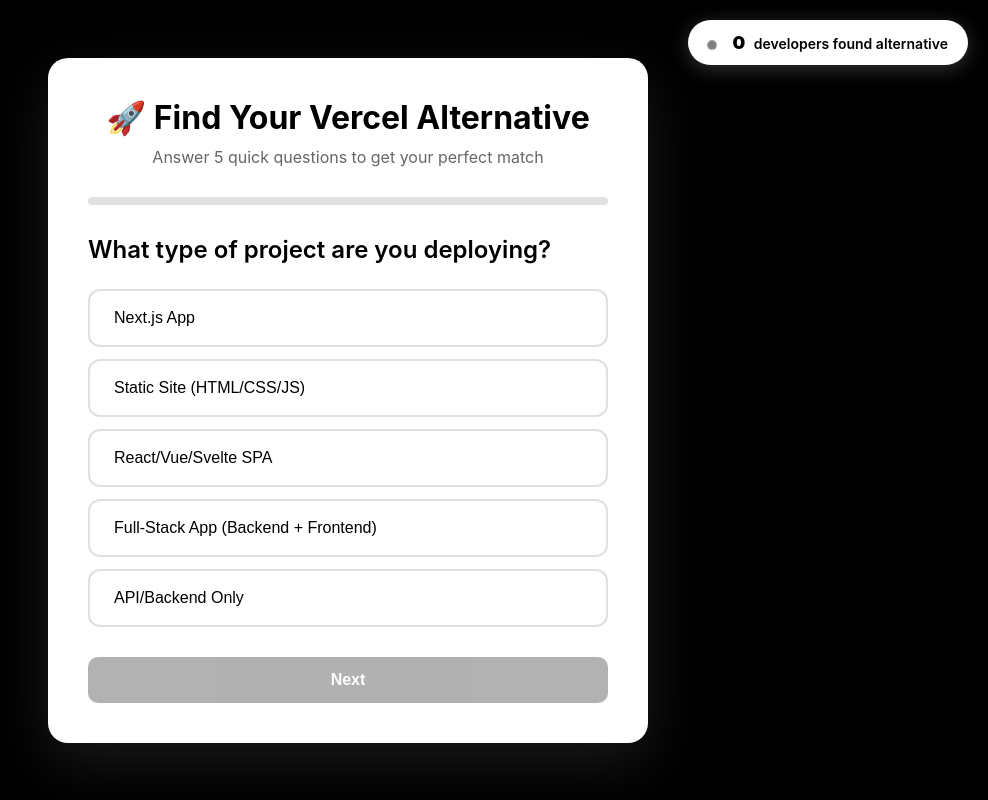
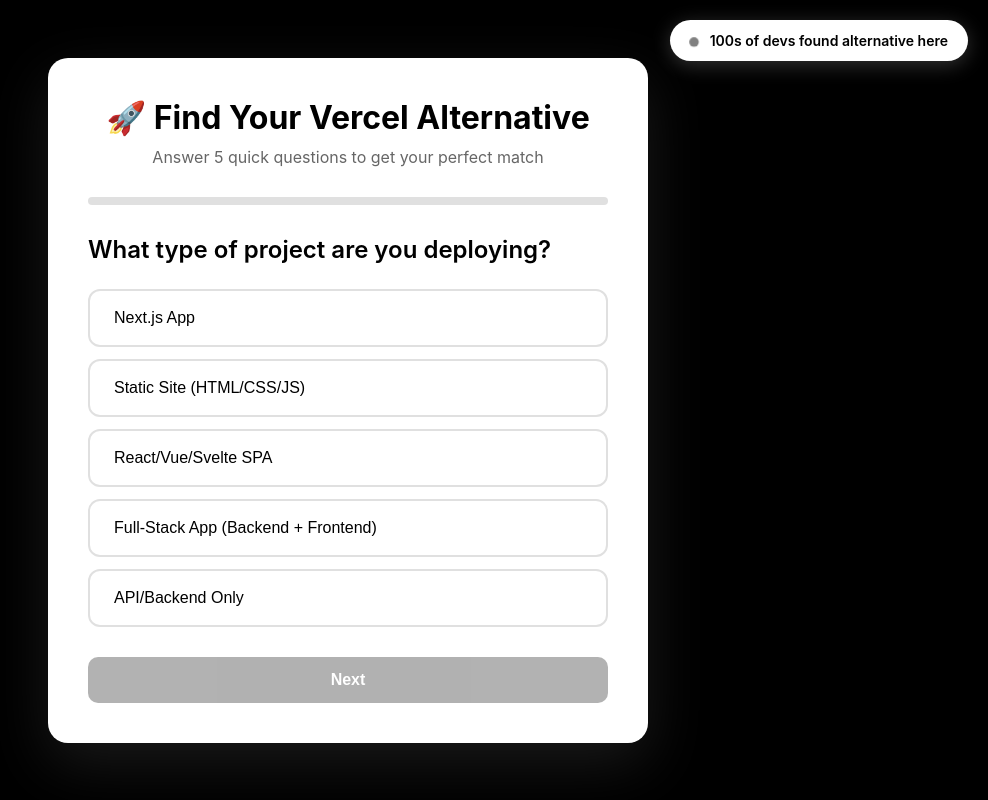
Before and after one commit to rimshadpcs/vercel-alternatives, a plain HTML site: page index.html in a window 1280 px wide. Shown: the whole page, without its empty margins (292-1280 px from the left). Drawn offline with Linux system fonts and the light colour scheme.

Commit message:
Update index.html

```diff
--- a/index.html
+++ b/index.html
@@ -34,12 +34,6 @@
             font-size: 14px;
             box-shadow: 0 4px 20px rgba(255,255,255,0.2);
             z-index: 1000;
-        }
-
-        .live-counter .number {
-            font-size: 18px;
-            font-weight: 900;
-            margin: 0 5px;
         }
 
         .live-counter .pulse {
@@ -395,18 +389,13 @@
                 font-size: 12px;
                 padding: 10px 15px;
             }
-
-            .live-counter .number {
-                font-size: 16px;
-            }
         }
     </style>
 </head>
 <body>
     <div class="live-counter">
         <span class="pulse"></span>
-        <span class="number" id="counterNumber">...</span>
-        <span>developers found alternative</span>
+        <span>100s of devs found alternative here</span>
     </div>
 
     <div class="container">
@@ -481,7 +470,7 @@
         <div class="results">
             <div class="celebration">
                 <h3>🎉 You're one of us now!</h3>
-                <p>You've joined thousands making the switch</p>
+                <p>You've joined 100s of developers who found their alternative</p>
             </div>
 
             <div class="result-card" id="resultCard">
@@ -644,42 +633,6 @@
         const nextBtn = document.getElementById('nextBtn');
         const backBtn = document.getElementById('backBtn');
         const restartBtn = document.getElementById('restartBtn');
-        const counterNumber = document.getElementById('counterNumber');
-
-        // Use GoatCounter API - more reliable and privacy-focused
-        // Alternative: We'll use a simple localStorage + random initial count for demo
-
-        let completionCount = 0;
-
-        // Load counter - using a combo of localStorage and estimation
-        function loadCounter() {
-            // Check if we have a local count
-            const stored = localStorage.getItem('vercel-alt-local-count');
-
-            if (stored) {
-                completionCount = parseInt(stored);
-            } else {
-                // Start with a realistic seed number based on time
-                // This gives social proof even for new deployments
-                const daysSinceLaunch = Math.floor((Date.now() - new Date('2025-09-30').getTime()) / (1000 * 60 * 60 * 24));
-                completionCount = Math.max(0, daysSinceLaunch * 50); // ~50 per day estimate
-                localStorage.setItem('vercel-alt-local-count', completionCount);
-            }
-
-            counterNumber.textContent = completionCount.toLocaleString();
-            return completionCount;
-        }
-
-        // Increment counter
-        function incrementCounter() {
-            completionCount++;
-            localStorage.setItem('vercel-alt-local-count', completionCount);
-            counterNumber.textContent = completionCount.toLocaleString();
-            console.log('Counter incremented to:', completionCount);
-            return completionCount;
-        }
-
-        loadCounter();
 
         function updateProgress() {
             const progress = ((currentQuestion - 1) / totalQuestions) * 100;
@@ -866,11 +819,6 @@
             document.getElementById('shareText').textContent = shareText;
 
             document.querySelector('.results').classList.add('active');
-
-            // Increment counter and update celebration message
-            const count = incrementCounter();
-            const celebrationText = document.querySelector('.celebration p');
-            celebrationText.textContent = `You've joined ${count.toLocaleString()} developers who found their alternative`;
         }
 
         document.getElementById('copyBtn').onclick = function() {
```
